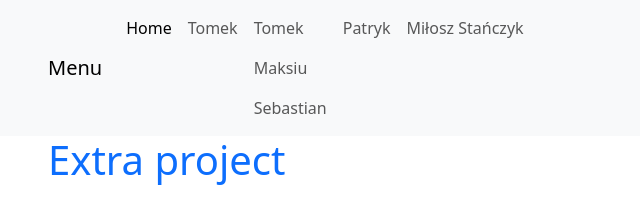
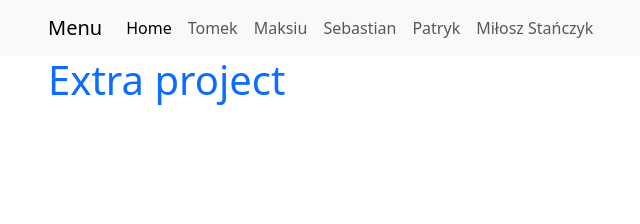
Before and after one commit to tomasz-klaja/4tpro_2026_test, a website: page index.html in a window 1280 px wide. Shown: the whole page, without its empty margins (34-674 px from the left). Drawn offline with nearby package versions, Linux system fonts and the light colour scheme.

Commit message:
fix/poprawa kilku rzeczy

```diff
--- a/index.html
+++ b/index.html
@@ -28,9 +28,10 @@
                     <li class="nav-item">
                         <a class="nav-link" href="./subpages/tomek.html">Tomek</a>
                     </li>
+                    <li class="new-item">
+                        <a class="nav-link" href="./subpages/maksiu.html">Maksiu</a>
+                    </li>
                     <li class="nav-item">
-                    <a class="nav-link" href="./subpages/tomek.html">Tomek</a>
-                    <a class="nav-link" href="./subpages/maksiu.html">Maksiu</a>
                         <a class="nav-link" href="./subpages/sebastian.html">Sebastian</a>
                     </li>
                     <li class="nav-item">
```
Also changed, not shown: README.md.
